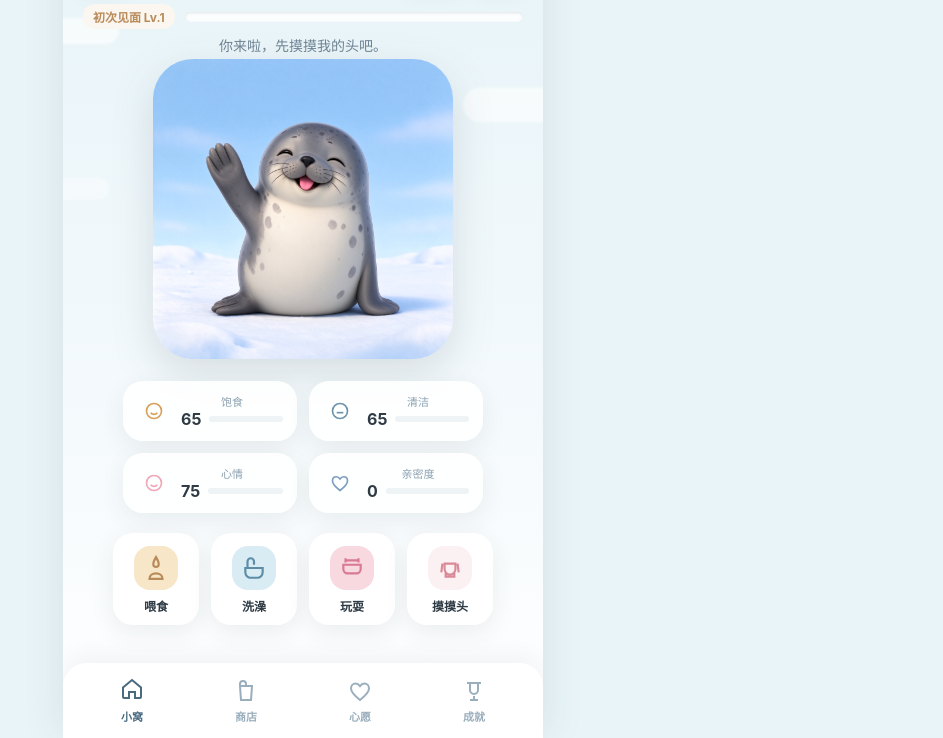
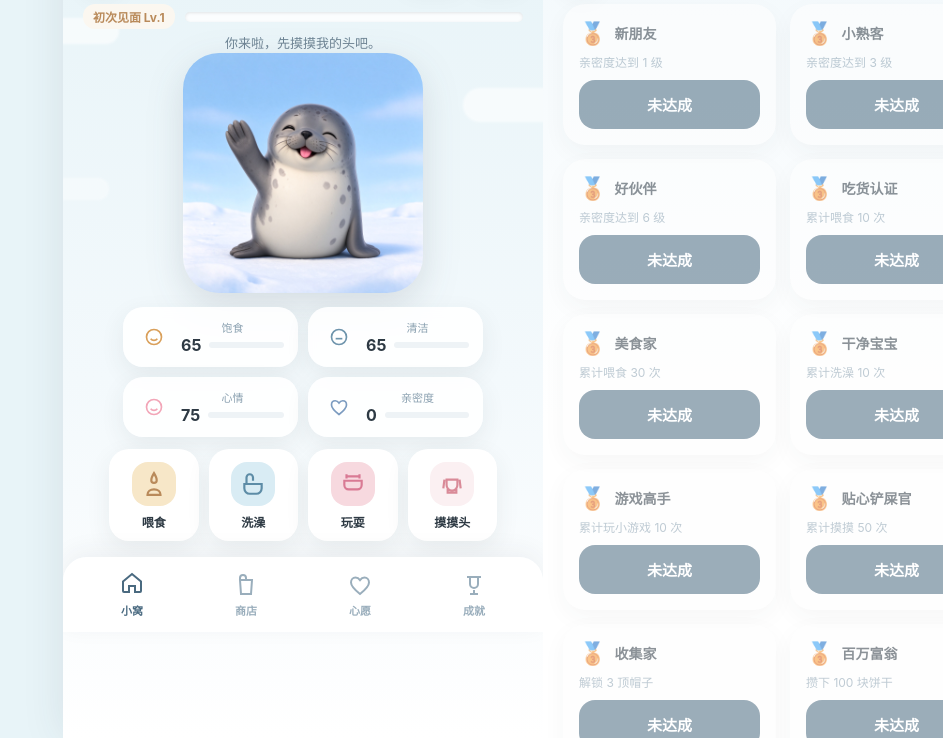
Before and after one commit to Catbabyfiona/catbabyfiona, a plain HTML site: page baobao-nest/index.html in a window 1280 px wide. Shown: the part 62-800 px from the top of the page, without its empty margins (337-1280 px from the left). Drawn offline with Linux system fonts and the light colour scheme.

Commit message:
修复：点海豹可摸头 + 手机布局完整

```diff
--- a/baobao-nest/index.html
+++ b/baobao-nest/index.html
@@ -30,7 +30,8 @@ body{
   font-family:-apple-system,BlinkMacSystemFont,"PingFang SC","Hiragino Sans GB","Microsoft YaHei",sans-serif;
   color:var(--ink);
   background:var(--sky);
-  overflow:hidden;
+  overflow-x:hidden;
+  overflow-y:auto;
   user-select:none;
   -webkit-user-select:none;
 }
@@ -38,7 +39,7 @@ body{
 #app{
   position:relative;
   max-width:480px;
-  height:100%;
+  min-height:100%;
   margin:0 auto;
   background:linear-gradient(180deg,#E8F4F8 0%,#F3F9FC 55%,#FFFFFF 100%);
   overflow:hidden;
@@ -100,25 +101,25 @@ body{
 .stage{
   position:relative;z-index:5;
   text-align:center;
-  padding:6px 20px 0;
+  padding:4px 16px 0;
 }
 .stage-msg{
-  font-size:14px;color:#6E8494;
-  margin-bottom:2px;min-height:22px;
+  font-size:13px;color:#6E8494;
+  margin-bottom:0;min-height:20px;
   font-weight:500;
 }
 .stage-msg .seal-name{color:var(--ink);font-weight:700;}
 .seal-wrap{
   position:relative;
   margin:0 auto;
-  width:min(72vw,300px);
+  width:min(56vw,240px);
   aspect-ratio:1/1;
 }
 .seal-wrap img{
   width:100%;height:100%;
   object-fit:contain;
-  border-radius:40px;
-  filter:drop-shadow(0 14px 20px rgba(46,58,68,.14));
+  border-radius:36px;
+  filter:drop-shadow(0 12px 18px rgba(46,58,68,.14));
   transition:transform .35s ease;
 }
 .seal-wrap.touch img{transform:scale(.96) rotate(-2deg);}
@@ -151,7 +152,7 @@ body{
 /* 数值卡片 */
 .stats{
   display:grid;grid-template-columns:1fr 1fr;
-  gap:12px;margin:18px auto 0;max-width:360px;
+  gap:10px;margin:10px auto 0;max-width:360px;
 }
 .stat{
   background:rgba(255,255,255,.88);
@@ -179,7 +180,7 @@ body{
 .actions{
   position:relative;z-index:10;
   display:grid;grid-template-columns:repeat(4,1fr);
-  gap:12px;padding:20px 20px 10px;max-width:420px;margin:0 auto;
+  gap:10px;padding:12px 16px 8px;max-width:420px;margin:0 auto;
 }
 .action-btn{
   display:flex;flex-direction:column;align-items:center;gap:7px;
@@ -198,13 +199,14 @@ body{
 .action-btn .a-txt{font-size:12px;font-weight:600;color:var(--ink);}
 /* 底部导航 */
 .bottomnav{
-  position:absolute;bottom:0;left:0;right:0;z-index:50;
+  position:sticky;bottom:0;left:0;right:0;z-index:50;
   background:rgba(255,255,255,.94);
   backdrop-filter:blur(10px);
   border-radius:24px 24px 0 0;
   box-shadow:0 -6px 24px rgba(46,58,68,.06);
   padding:8px 12px calc(10px + env(safe-area-inset-bottom));
   display:flex;
+  margin-top:8px;
 }
 .nav-item{
   flex:1;display:flex;flex-direction:column;align-items:center;gap:3px;
@@ -218,7 +220,8 @@ body{
 .n-ico{transition:transform .2s;}
 /* ===== 页面容器 ===== */
 .page{
-  position:absolute;top:0;left:0;right:0;bottom:0;z-index:30;
+  position:fixed;top:0;left:0;right:0;bottom:0;z-index:30;
+  margin:0 auto;max-width:480px;
   background:linear-gradient(180deg,#F3F9FC 0%,#FFFFFF 60%);
   transform:translateX(100%);
   transition:transform .32s cubic-bezier(.4,0,.2,1);
@@ -289,7 +292,7 @@ body{
 .tl-card .t-state.done{background:#E3F0F5;color:#4A6A80;}
 /* 弹层 */
 .modal-mask{
-  position:absolute;inset:0;z-index:90;
+  position:fixed;inset:0;z-index:90;
   background:rgba(46,58,68,.35);
   display:none;align-items:flex-end;justify-content:center;
 }
@@ -336,7 +339,7 @@ body{
 .game-btn:active{transform:scale(.96);}
 /* 接饼干小游戏 */
 #catchGame{
-  position:absolute;inset:0;z-index:95;
+  position:fixed;inset:0;z-index:95;
   background:linear-gradient(180deg,#D9ECF4 0%,#EFF7FB 70%);
   display:none;flex-direction:column;
 }
@@ -366,12 +369,11 @@ body{
   position:absolute;inset:0;background:rgba(255,255,255,.9);
   display:none;flex-direction:column;align-items:center;justify-content:center;gap:14px;
   z-index:10;text-align:center;
-}
-.catch-end-screen.show{display:flex;}
+}.catch-end-screen.show{display:flex;}
 .catch-end-screen .big{font-size:52px;}
 .catch-end-screen .res{font-size:20px;font-weight:700;}
 /* 泡泡搓澡 */
-#bubbleGame{position:absolute;inset:0;z-index:95;background:linear-gradient(180deg,#CFE6F2,#E8F4F8);display:none;flex-direction:column;}
+#bubbleGame{position:fixed;inset:0;z-index:95;background:linear-gradient(180deg,#CFE6F2,#E8F4F8);display:none;flex-direction:column;}
 #bubbleGame.show{display:flex;}
 .bub-hud{display:flex;justify-content:space-between;align-items:center;padding:calc(16px + env(safe-area-inset-top)) 24px 8px;font-weight:700;}
 .bub-field{position:relative;flex:1;margin:0 10px 10px;border-radius:24px;overflow:hidden;background:linear-gradient(180deg,#BFE0EF,#EAF6FA);}
@@ -379,7 +381,7 @@ body{
 .bubble-item{position:absolute;width:44px;height:44px;border-radius:50%;display:flex;align-items:center;justify-content:center;font-size:24px;cursor:pointer;animation:float 2.6s ease-in-out infinite;}
 @keyframes float{0%,100%{transform:translateY(0);}50%{transform:translateY(-14px);}}
 /* 心情拍手 */
-#clapGame{position:absolute;inset:0;z-index:95;background:linear-gradient(180deg,#F7E3E8,#FBF0F2);display:none;flex-direction:column;}
+#clapGame{position:fixed;inset:0;z-index:95;background:linear-gradient(180deg,#F7E3E8,#FBF0F2);display:none;flex-direction:column;}
 #clapGame.show{display:flex;}
 .clap-hud{display:flex;justify-content:space-between;align-items:center;padding:calc(16px + env(safe-area-inset-top)) 24px 8px;font-weight:700;}
 .clap-field{position:relative;flex:1;margin:0 10px 10px;border-radius:24px;overflow:hidden;background:linear-gradient(180deg,#F2D7DE,#FCF2F4);text-align:center;}
@@ -1051,6 +1053,14 @@ function bindEvents(){
   document.querySelectorAll('.back').forEach(b=>{
     b.addEventListener('click', ()=>{ closePage(b.dataset.close); });
   });
+  // 点击豹豹本身 = 摸摸头
+  const sealEl = $('sealWrap');
+  if(sealEl){
+    sealEl.addEventListener('click', (e)=>{
+      if(e.target.closest('.bubble')) return;
+      doPet();
+    });
+  }
   document.querySelectorAll('.action-btn').forEach(btn=>{
     btn.addEventListener('click', ()=>{
       const act = btn.dataset.act;
```
